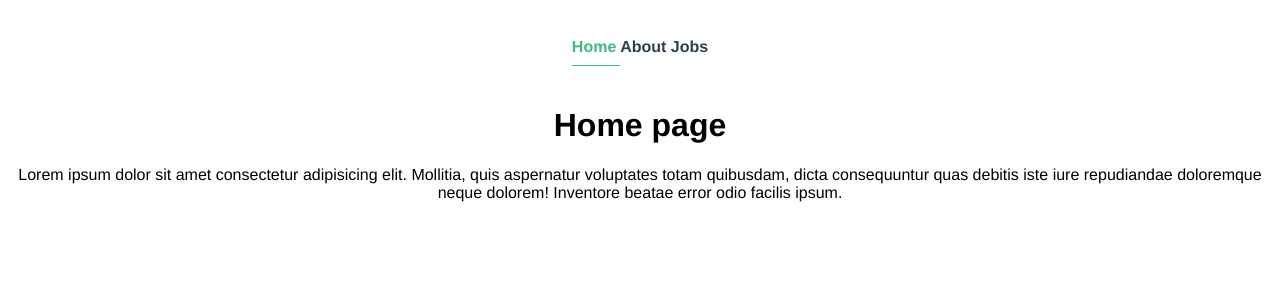
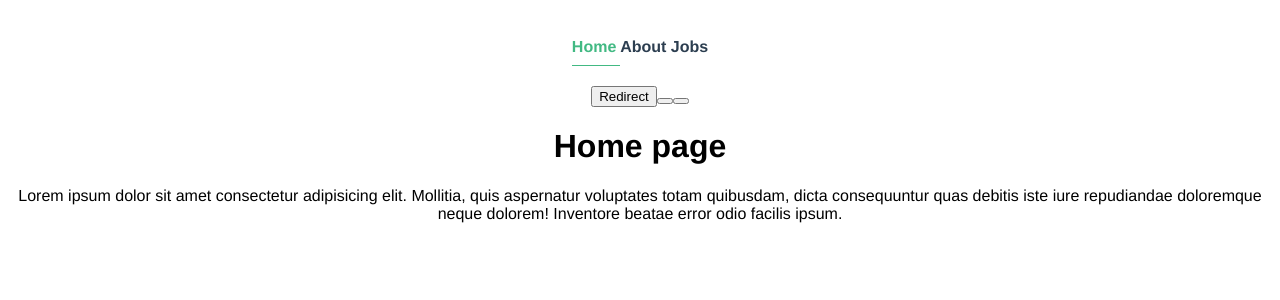
Before and after one commit to Temitayo-spec/Learning-Vue, a Vue app: page / in a window 1280 px wide. Shown: the top 300 px of the page. Built offline with nearby package versions, Linux system fonts and the light colour scheme.

Commit message:
feat: added a 404 page

```diff
--- a/src/App.vue
+++ b/src/App.vue
@@ -4,6 +4,9 @@
     <router-link to="/about"> About </router-link>
     <router-link to="/jobs"> Jobs </router-link>
   </div>
+  <button>Redirect</button>
+  <button></button>
+  <button></button>
   <router-view />
 </template>
 
--- a/src/router/index.js
+++ b/src/router/index.js
@@ -30,7 +30,13 @@ const routes = [
   {
     path: '/all-jobs',
     redirect: '/jobs',
-  }
+  },
+  // catchAll 404 error
+  {
+    path: '/:catchAll(.*)',
+    name: 'NotFound',
+    component: () => import('../views/NotFound.vue'),
+  },
 ];
 
 const router = createRouter({
--- /dev/null
+++ b/src/views/NotFound.vue
@@ -0,0 +1,16 @@
+<template>
+  <h2>404</h2>
+  <h3>
+    Page not found
+  </h3>
+</template>
+
+<script>
+export default {
+
+}
+</script>
+
+<style>
+
+</style>
```
